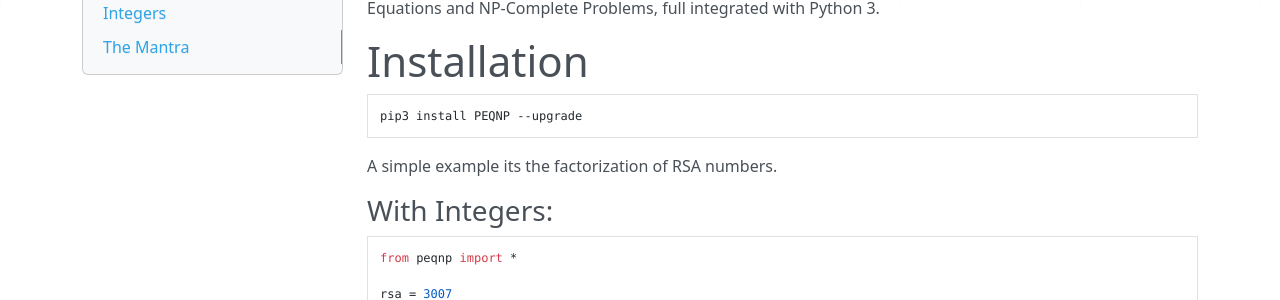
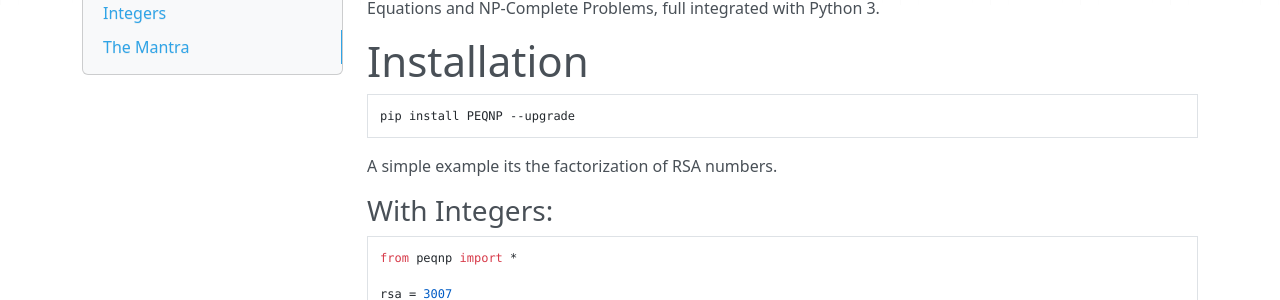
Before and after one commit to maxtuno/PEQNP, an MkDocs documentation site: the page built from docs/index.md, in a window 1280 px wide and 900 px high. Shown: the part 301-601 px from the top of the window. Built offline with MkDocs 1.6.1, drawn with Linux system fonts in a browser that asks for light colours; nearby versions of some CDN libraries; formulas are drawn with MathJax 3; a script that is not in the unit is left out.

Commit message:
Update index.md

````diff
--- a/docs/index.md
+++ b/docs/index.md
@@ -9,7 +9,7 @@
 # Installation
 
 ```python
-pip3 install PEQNP --upgrade
+pip install PEQNP --upgrade
 ```
 
 A simple example its the factorization of RSA numbers.
@@ -45,7 +45,7 @@
 
 ## Supported Operations
 
-\(+, -, *, /, **, pow_mod, %, &, |, ^, ==, =, <, <=, >, >=)\.
+\(+, -, *, /, \*\*, pow_mod, %, &, |, ^, ==, =, <, <=, >, >=)\.
 
 ## Integers
 
````
